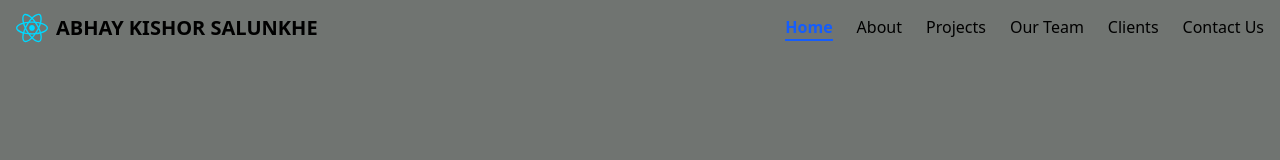
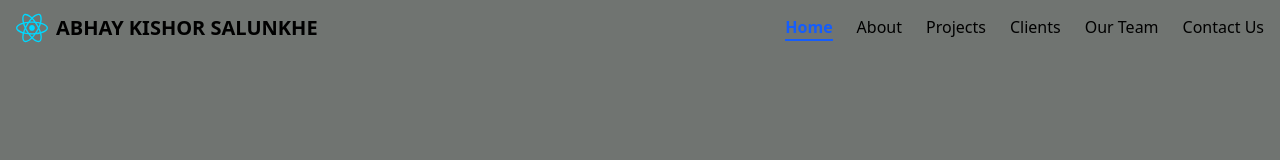
Before and after one commit to TejasPadale/AKS, a React (Vite) app: page / in a window 1280 px wide. Shown: the top 160 px of the page. Built offline with nearby package versions, Linux system fonts and the light colour scheme.

Commit message:
Update Navbar.jsx

```diff
--- a/src/components/Navbar.jsx
+++ b/src/components/Navbar.jsx
@@ -13,8 +13,8 @@ export default function Navbar() {
     { to: "home", label: "Home" },
     { to: "about", label: "About" },
     { to: "projects", label: "Projects" },
+    { to: "clients", label: "Clients" },
     { to: "ourteam", label: "Our Team" },
-    { to: "clients", label: "Clients" },
     { to: "contactus", label: "Contact Us" },
   ];
 
```
